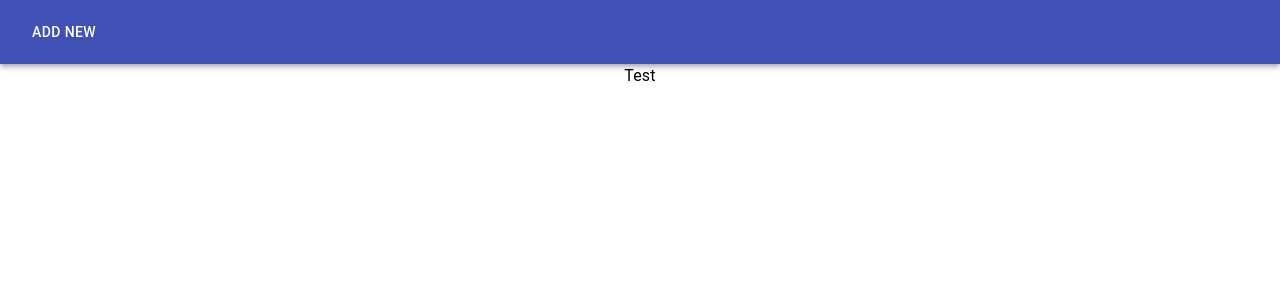
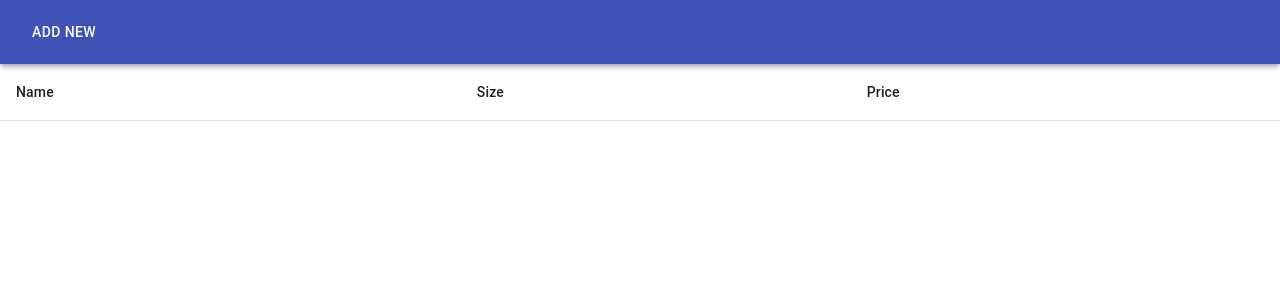
Before and after one commit to axelcedercreutz/Pegify, a React (Create React App) app: page / in a window 1280 px wide. Both pictures are taken after a click on the button "SHOW INVENTORY". Shown: the top 300 px of the page. Built offline with nearby package versions, Linux system fonts and the light colour scheme.

Commit message:
working add and inventory

```diff
--- a/src/App.js
+++ b/src/App.js
@@ -1,15 +1,23 @@
 import React, {useState} from 'react';
-import logo from './logo.svg';
 import './App.css';
-import SignIn from './SignIn';
+import NewProduct from './NewProduct';
+import Inventory from './Inventory';
 import AppBar from '@material-ui/core/AppBar';
 import Toolbar from '@material-ui/core/Toolbar';
 import Button from '@material-ui/core/Button';
-import { Typography } from '@material-ui/core';
+
 
 function App() {
 
   const [ showInventory, setShowInventory ] = useState(false);
+
+  const [ inventory, setInventory] = useState([]);
+  console.log(inventory);
+
+  const handleAddClick = (inventoryItem) => {
+    const newInventory = [...inventory,inventoryItem];
+    setInventory(newInventory);
+  }
 
   const handleClick = () => {
     setShowInventory(!showInventory);
@@ -25,10 +33,8 @@ function App() {
         </Toolbar>
       </AppBar>
       {!showInventory ?
-        <SignIn/> :
-        <div>
-          <Typography>Test</Typography>
-        </div>
+        <NewProduct handleAddClick={(e) => handleAddClick(e)}/> :
+        <Inventory inventory={inventory}/>
       }
     </div>
   );
--- /dev/null
+++ b/src/Inventory.js
@@ -0,0 +1,41 @@
+import React from 'react';
+import { Table, TableHead, TableRow, TableCell, TableBody } from '@material-ui/core';
+
+function Inventory(props) {
+  return (
+    <Table>
+          <TableHead>
+            <TableRow>
+              <TableCell>
+                Name
+              </TableCell>
+              <TableCell>
+                Size
+              </TableCell>
+              <TableCell>
+                Price
+              </TableCell>
+            </TableRow>
+          </TableHead>
+          <TableBody>
+          {props.inventory.map(inventoryItem => {
+            return(
+              <TableRow>
+              <TableCell>
+                {inventoryItem.name}
+              </TableCell>
+              <TableCell>
+                {inventoryItem.size}
+              </TableCell>
+              <TableCell>
+                Price
+              </TableCell>
+            </TableRow>
+            )
+          })}
+          </TableBody>
+        </Table>
+  );
+}
+
+export default Inventory;
--- /dev/null
+++ b/src/NewProduct.js
@@ -0,0 +1,101 @@
+import React, { useState } from 'react';
+import Button from '@material-ui/core/Button';
+import CssBaseline from '@material-ui/core/CssBaseline';
+import TextField from '@material-ui/core/TextField';
+import Typography from '@material-ui/core/Typography';
+import { makeStyles } from '@material-ui/core/styles';
+import Container from '@material-ui/core/Container';
+
+function NewProduct(props) {
+  const [invetoryItem, setInvetoryItem] = useState();
+
+  const classes = useStyles();
+
+  const UpdateChange = (e) => {
+    let newInventoryItem = !invetoryItem ?
+      {
+        [e.target.name]: e.target.value,
+      }
+      :
+      {
+        ...invetoryItem,
+        [e.target.name]: e.target.value,
+      }
+    setInvetoryItem(newInventoryItem);
+  }
+
+  const handleSubmit = (e) => {
+    props.handleAddClick(invetoryItem);
+    document.getElementById('name').value = '';
+    document.getElementById('size').value = '';
+    e.preventDefault();
+    setInvetoryItem({});
+  }
+
+  return (
+    <Container component="main" maxWidth="xs">
+      <CssBaseline />
+      <div className={classes.paper}>
+        <Typography component="h1" variant="h5">
+          Add new product
+        </Typography>
+        <form className={classes.form} noValidate >
+          <TextField
+            variant="outlined"
+            margin="normal"
+            required
+            fullWidth
+            id="name"
+            label="Name"
+            name="name"
+            autoFocus
+            onChange={(e) => UpdateChange(e)}
+          />
+          <TextField
+            variant="outlined"
+            margin="normal"
+            required
+            fullWidth
+            name="size"
+            label="Size"
+            id="size"
+            onChange={(e) => UpdateChange(e)}
+          />
+          <Button
+            fullWidth
+            variant="contained"
+            color="primary"
+            className={classes.submit}
+            type="submit"
+            onClick={(e) => handleSubmit(e)}
+          >
+            Add
+          </Button>
+        </form>
+      </div>
+    </Container>
+  );
+}
+
+
+const useStyles = makeStyles(theme => ({
+  paper: {
+    marginTop: theme.spacing(8),
+    display: 'flex',
+    flexDirection: 'column',
+    alignItems: 'center',
+  },
+  avatar: {
+    margin: theme.spacing(1),
+    backgroundColor: theme.palette.secondary.main,
+  },
+  form: {
+    width: '100%', // Fix IE 11 issue.
+    marginTop: theme.spacing(1),
+  },
+  submit: {
+    margin: theme.spacing(3, 0, 2),
+  },
+}));
+
+export default NewProduct;
--- a/src/SignIn.js
+++ /dev/null
@@ -1,79 +0,0 @@
-import React from 'react';
-import Avatar from '@material-ui/core/Avatar';
-import Button from '@material-ui/core/Button';
-import CssBaseline from '@material-ui/core/CssBaseline';
-import TextField from '@material-ui/core/TextField';
-import FormControlLabel from '@material-ui/core/FormControlLabel';
-import Checkbox from '@material-ui/core/Checkbox';
-import Link from '@material-ui/core/Link';
-import Grid from '@material-ui/core/Grid';
-import Box from '@material-ui/core/Box';
-// import LockOutlinedIcon from '@material-ui/icons/LockOutlined';
-import Typography from '@material-ui/core/Typography';
-import { makeStyles } from '@material-ui/core/styles';
-import Container from '@material-ui/core/Container';
-
-const useStyles = makeStyles(theme => ({
-  paper: {
-    marginTop: theme.spacing(8),
-    display: 'flex',
-    flexDirection: 'column',
-    alignItems: 'center',
-  },
-  avatar: {
-    margin: theme.spacing(1),
-    backgroundColor: theme.palette.secondary.main,
-  },
-  form: {
-    width: '100%', // Fix IE 11 issue.
-    marginTop: theme.spacing(1),
-  },
-  submit: {
-    margin: theme.spacing(3, 0, 2),
-  },
-}));
-
-export default function SignIn() {
-  const classes = useStyles();
-
-  return (
-    <Container component="main" maxWidth="xs">
-      <CssBaseline />
-      <div className={classes.paper}>
-        <Typography component="h1" variant="h5">
-          Add new product
-        </Typography>
-        <form className={classes.form} noValidate>
-          <TextField
-            variant="outlined"
-            margin="normal"
-            required
-            fullWidth
-            id="name"
-            label="Name"
-            name="name"
-            autoFocus
-          />
-          <TextField
-            variant="outlined"
-            margin="normal"
-            required
-            fullWidth
-            name="size"
-            label="Size"
-            id="size"
-          />
-          <Button
-            type="submit"
-            fullWidth
-            variant="contained"
-            color="primary"
-            className={classes.submit}
-          >
-            Add
-          </Button>
-        </form>
-      </div>
-    </Container>
-  );
-}
```
